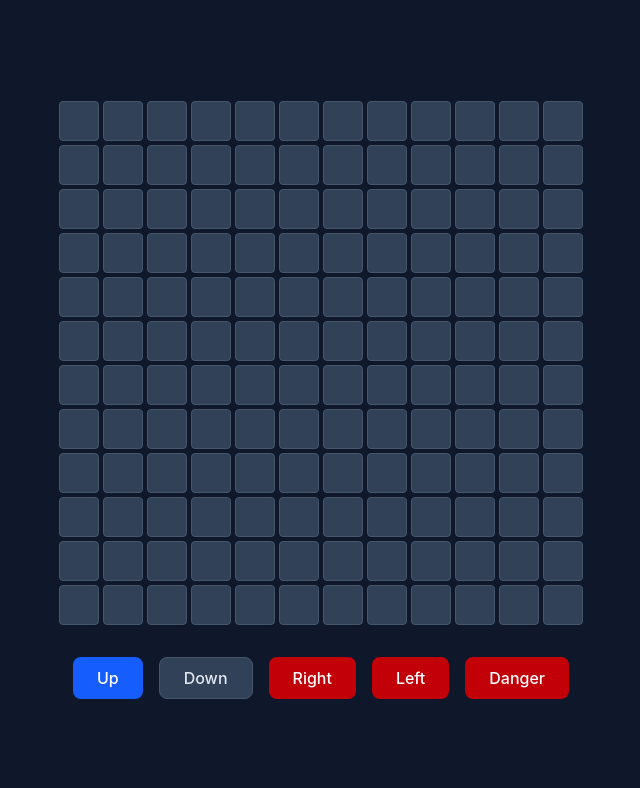
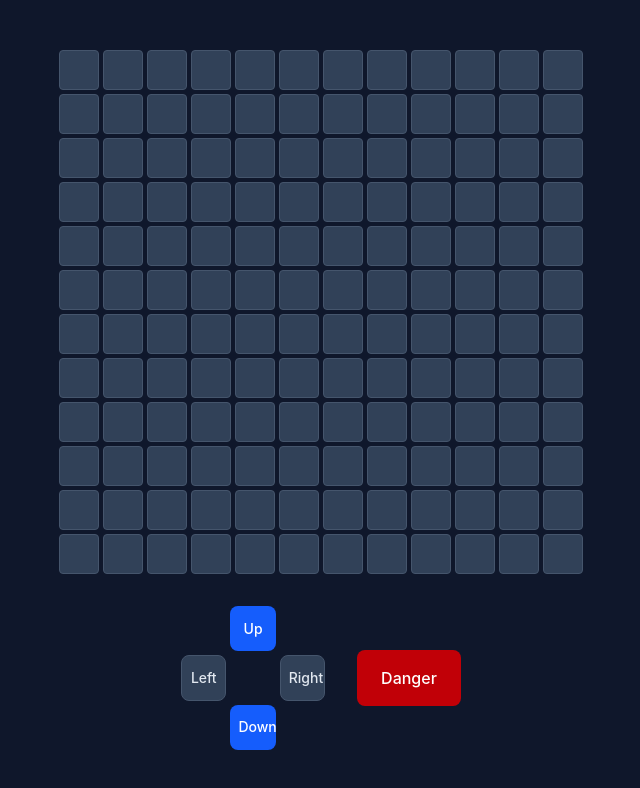
Before and after one commit to Mihir-Arjun-dvt/Code_Wars, a React (Vite) app in the folder gameEmulator/: page / in a window 1280 px wide. Shown: the top 788 px of the page, without its empty margins (319-959 px from the left). Built offline with nearby package versions, Linux system fonts and the light colour scheme.

Commit message:
controller styling adjusted

```diff
--- a/gameEmulator/src/App.tsx
+++ b/gameEmulator/src/App.tsx
@@ -1,5 +1,5 @@
 import './index.css'
-import { goRight, goUp,goDown,goLeft } from './utils/actions';
+import { goRight, goUp, goDown, goLeft } from './utils/actions';
 
 function App() {
   const cells = Array.from({ length: 144 }, (_, i) => i + 1);
@@ -20,24 +20,30 @@ function App() {
       </div>
 
       {/* Buttons */}
-      <div className="flex gap-4" onClick={(e) => e.target.dispatchEvent(goUp)}>
-        <button className="px-6 py-2 bg-blue-600 text-white rounded-lg hover:bg-blue-500 transition-colors font-medium">
-          Up
-        </button>
-        <button onClick={(e) => e.target.dispatchEvent(goDown)} className="px-6 py-2 bg-slate-700 text-slate-200 rounded-lg hover:bg-slate-600 transition-colors font-medium border border-slate-600">
-          Down
-        </button>
-        <button onClick={(e) => e.target.dispatchEvent(goRight)} className="px-6 py-2 bg-red-700 text-white rounded-lg hover:bg-red-600 transition-colors font-medium">
-          Right
-        </button>
-        <button onClick={(e) => e.target.dispatchEvent(goLeft)}className="px-6 py-2 bg-red-700 text-white rounded-lg hover:bg-red-600 transition-colors font-medium">
-          Left
-        </button>
-        <button className="px-6 py-2 bg-red-700 text-white rounded-lg hover:bg-red-600 transition-colors font-medium">
+      <div className="flex items-center gap-8">
+        <div className="grid grid-cols-3 grid-rows-3 gap-1 w-36 h-36">
+          <div />
+          <button className="px-2 py-2 bg-blue-600 text-white rounded-lg hover:bg-blue-500 transition-colors font-medium text-sm">
+            Up
+          </button>
+          <div />
+          <button className="px-2 py-2 bg-slate-700 text-slate-200 rounded-lg hover:bg-slate-600 transition-colors font-medium border border-slate-600 text-sm">
+            Left
+          </button>
+          <div />
+          <button className="px-2 py-2 bg-slate-700 text-slate-200 rounded-lg hover:bg-slate-600 transition-colors font-medium border border-slate-600 text-sm">
+            Right
+          </button>
+          <div />
+          <button className="px-2 py-2 bg-blue-600 text-white rounded-lg hover:bg-blue-500 transition-colors font-medium text-sm">
+            Down
+          </button>
+          <div />
+        </div>
+        <button className="px-6 py-4 bg-red-700 text-white rounded-lg hover:bg-red-600 transition-colors font-medium">
           Danger
         </button>
       </div>
-
     </div>
   )
 }
```
